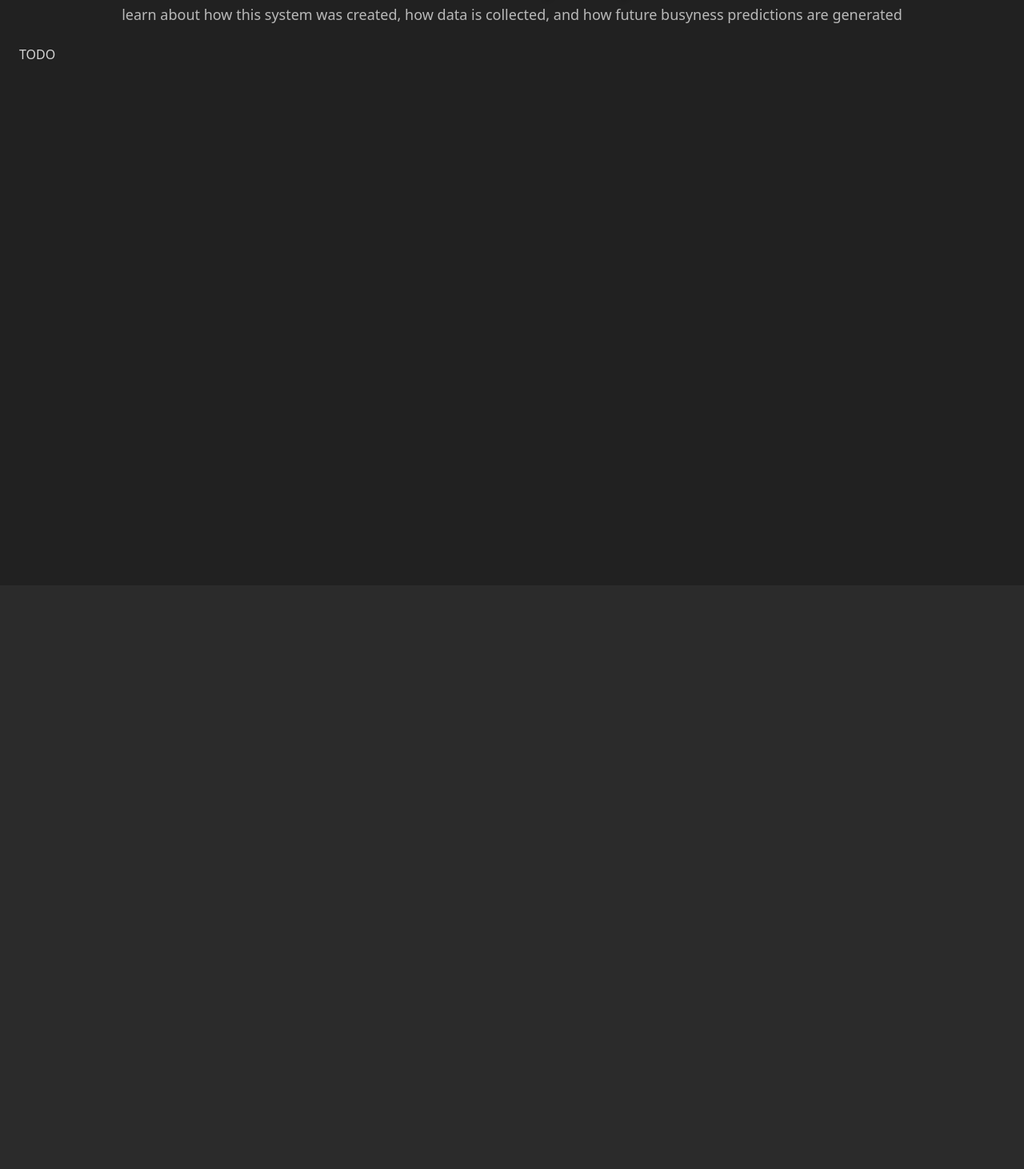
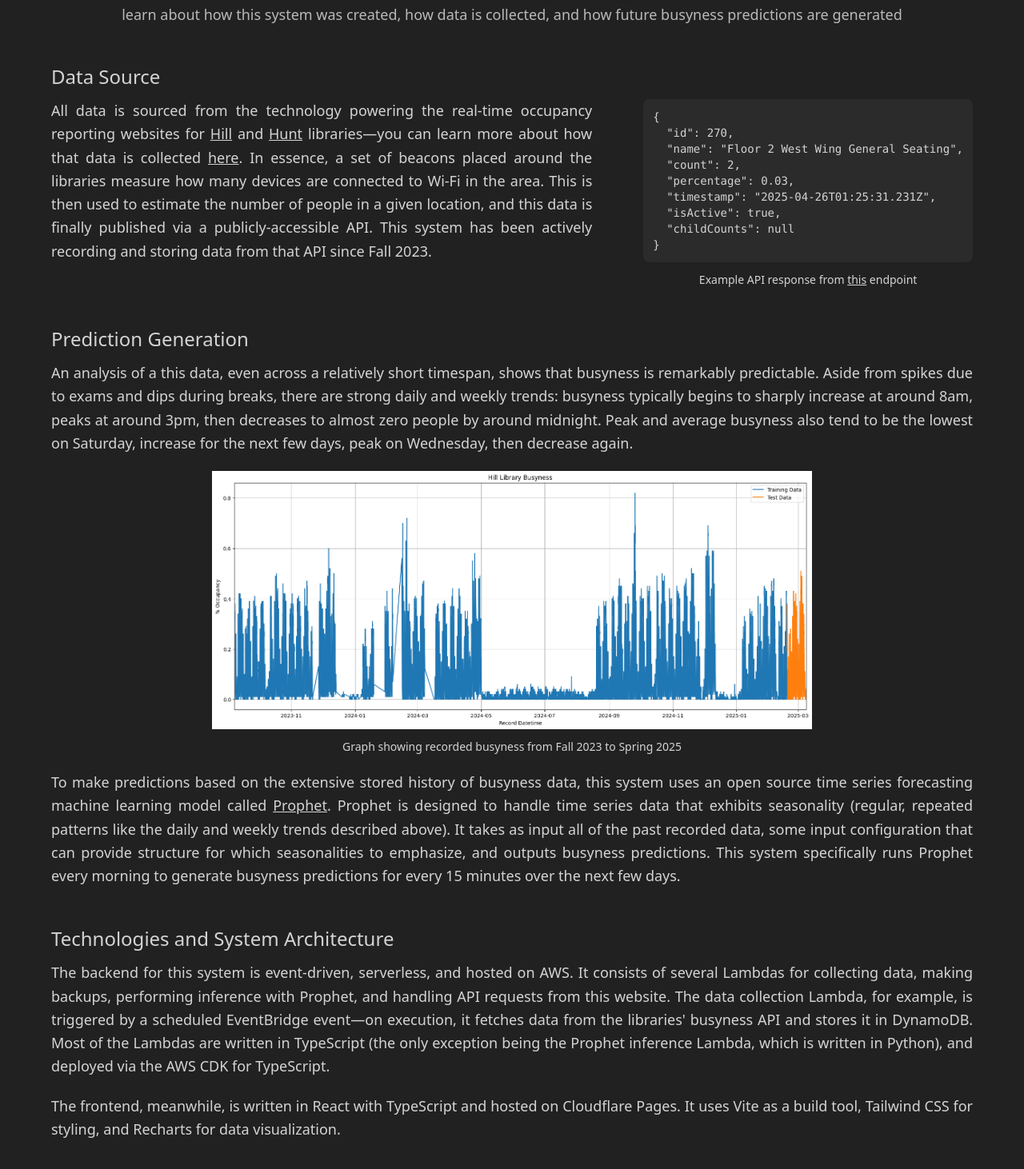
Before and after one commit to Brendon-Hablutzel/library_busyness_frontend, a React (Vite) app: page /about in a window 1280 px wide. Shown: the part 68-1530 px from the top of the page at 80% size. Before the commit the page ends 800 px from the top, so only its background shows below. Built offline with nearby package versions, Linux system fonts and the light colour scheme; no server answers.

Commit message:
finish about page

```diff
--- a/index.html
+++ b/index.html
@@ -4,6 +4,7 @@
     <meta charset="UTF-8" />
     <link rel="icon" type="image/svg+xml" href="/busyness.svg" />
     <meta name="viewport" content="width=device-width, initial-scale=1.0" />
+    <meta name="description" content="NC State Library Busyness - view current, past, and future occupancy data for the libraries at NC State University" />
     <title>NC State Library Busyness</title>
   </head>
   <body class="bg-bg-dark">
--- a/src/components/About.tsx
+++ b/src/components/About.tsx
@@ -1,7 +1,9 @@
+import busynessGraph from '../assets/busyness-graph.png'
+
 const About = () => {
   return (
-    <div className="min-h-[100vh] bg-bg-darkest text-text-light">
-      <div className="flex flex-col justify-between gap-4 lg:gap-6 p-4 lg:p-6">
+    <div className="min-h-[100vh] bg-bg-darkest text-text-light flex justify-center">
+      <div className="flex flex-col justify-between gap-10 lg:gap-12 p-4 lg:p-6 w-[100%] max-w-[1200px] mb-24">
         <div className="flex flex-col items-center text-center text-text-light">
           <h1 className="sm:py-2 lg:p-0 font-bold filter drop-shadow-header text-2xl sm:text-4xl 2xl:text-5xl text-center">
             NC State Library Busyness
@@ -11,7 +13,124 @@ const About = () => {
             predictions are generated
           </p>
         </div>
-        TODO
+        <div>
+          <h2 className="text-2xl font-medium mb-3">Data Source</h2>
+          <div className="flex flex-col lg:flex-row gap-5 lg:gap-16 justify-between">
+            <div className="leading-relaxed text-lg text-justify">
+              All data is sourced from the technology powering the real-time occupancy reporting
+              websites for{' '}
+              <a href="https://www.lib.ncsu.edu/busy-hill" target="_blank" className="underline">
+                Hill
+              </a>{' '}
+              and{' '}
+              <a href="https://www.lib.ncsu.edu/busy-hill" target="_blank" className="underline">
+                Hunt
+              </a>{' '}
+              libraries—you can learn more about how that data is collected{' '}
+              <a
+                href="https://www.lib.ncsu.edu/privacy#occuspace"
+                target="_blank"
+                className="underline"
+              >
+                here
+              </a>
+              . In essence, a set of beacons placed around the libraries measure how many devices
+              are connected to Wi-Fi in the area. This is then used to estimate the number of people
+              in a given location, and this data is finally published via a publicly-accessible API.
+              This system has been actively recording and storing data from that API since Fall
+              2023.
+            </div>
+            <div className="flex flex-col gap-3">
+              <code className="text-sm">
+                <pre className="bg-bg-dark p-3 w-fit rounded-lg">
+                  {'{'}
+                  <br />
+                  {'  '}"id": 270,
+                  <br />
+                  {'  '}"name": "Floor 2 West Wing General Seating",
+                  <br />
+                  {'  '}"count": 2,
+                  <br />
+                  {'  '}"percentage": 0.03,
+                  <br />
+                  {'  '}"timestamp": "2025-04-26T01:25:31.231Z",
+                  <br />
+                  {'  '}"isActive": true,
+                  <br />
+                  {'  '}"childCounts": null
+                  <br />
+                  {'}'}
+                </pre>
+              </code>
+              <div className="text-center text-sm">
+                Example API response from{' '}
+                <a
+                  href="https://www.lib.ncsu.edu/space-occupancy/realtime-data.php?id=266&library=hill"
+                  target="_blank"
+                  className="underline"
+                >
+                  this
+                </a>{' '}
+                endpoint
+              </div>
+            </div>
+          </div>
+        </div>
+        <div>
+          <h2 className="text-2xl font-medium mb-3">Prediction Generation</h2>
+          <div className="flex flex-col gap-5 justify-between">
+            <div className="leading-relaxed text-lg text-justify">
+              An analysis of a this data, even across a relatively short timespan, shows that
+              busyness is remarkably predictable. Aside from spikes due to exams and dips during
+              breaks, there are strong daily and weekly trends: busyness typically begins to sharply
+              increase at around 8am, peaks at around 3pm, then decreases to almost zero people by
+              around midnight. Peak and average busyness also tend to be the lowest on Saturday,
+              increase for the next few days, peak on Wednesday, then decrease again.
+            </div>
+            <div className="flex flex-col items-center justify-center gap-3">
+              <img
+                src={busynessGraph}
+                width={750}
+                alt="Graph showing recorded busyness from Fall 2023 to Spring 2025"
+              />
+              <div className="text-center text-sm">
+                Graph showing recorded busyness from Fall 2023 to Spring 2025
+              </div>
+            </div>
+            <div className="leading-relaxed text-lg text-justify">
+              To make predictions based on the extensive stored history of busyness data, this
+              system uses an open source time series forecasting machine learning model called{' '}
+              <a href="https://facebook.github.io/prophet/" target="_blank" className="underline">
+                Prophet
+              </a>
+              . Prophet is designed to handle time series data that exhibits seasonality (regular,
+              repeated patterns like the daily and weekly trends described above). It takes as input
+              all of the past recorded data, some input configuration that can provide structure for
+              which seasonalities to emphasize, and outputs busyness predictions. This system
+              specifically runs Prophet every morning to generate busyness predictions for every 15
+              minutes over the next few days.
+            </div>
+          </div>
+        </div>
+        <div>
+          <h2 className="text-2xl font-medium mb-3">Technologies and System Architecture</h2>
+          <div className="flex flex-col gap-5 justify-between">
+            <div className="leading-relaxed text-lg text-justify">
+              The backend for this system is event-driven, serverless, and hosted on AWS. It
+              consists of several Lambdas for collecting data, making backups, performing inference
+              with Prophet, and handling API requests from this website. The data collection Lambda,
+              for example, is triggered by a scheduled EventBridge event—on execution, it fetches
+              data from the libraries' busyness API and stores it in DynamoDB. Most of the Lambdas
+              are written in TypeScript (the only exception being the Prophet inference Lambda,
+              which is written in Python), and deployed via the AWS CDK for TypeScript.
+            </div>
+            <div className="leading-relaxed text-lg text-justify">
+              The frontend, meanwhile, is written in React with TypeScript and hosted on Cloudflare
+              Pages. It uses Vite as a build tool, Tailwind CSS for styling, and Recharts for data
+              visualization.
+            </div>
+          </div>
+        </div>
       </div>
     </div>
   )
--- a/src/components/Home.tsx
+++ b/src/components/Home.tsx
@@ -78,10 +78,10 @@ const LoadedLibraryComponent: React.FC<{
       <div className="lg:flex lg:justify-between pb-4">
         <div className="flex justify-between items-center flex-row lg:gap-5 xl:gap-10 2xl:gap-15 mb-4 lg:mb-0">
           <h3 className="text-3xl md:text-4xl lg:text-3xl xl:text-4xl 2xl:text-5xl">
-            <span className="font-semibold">{mostRecentCount}</span> people
+            <span className="font-medium">{mostRecentCount}</span> people
           </h3>
           <h3 className="text-3xl md:text-4xl lg:text-3xl xl:text-4xl 2xl:text-5xl">
-            <span className="font-semibold">
+            <span className="font-medium">
               {Math.round(100 * mostRecentHistoricalRecord.total.percent)}%
             </span>{' '}
             full
@@ -93,7 +93,7 @@ const LoadedLibraryComponent: React.FC<{
           >
             <div className="text-lg md:text-3xl lg:text-xl xl:text-2xl 2xl:text-3xl lg:px-1 xl:px-2">
               <span
-                className={`font-semibold ${nextHourPercentChange === undefined || nextHourPercentChange === 0 ? 'text-yellow-500' : nextHourPercentChange > 0 ? 'text-red-500' : 'text-green-500'}`}
+                className={`font-medium ${nextHourPercentChange === undefined || nextHourPercentChange === 0 ? 'text-yellow-500' : nextHourPercentChange > 0 ? 'text-red-500' : 'text-green-500'}`}
               >
                 {nextHourPercentChange === undefined || nextHourPercentChange === 0
                   ? 'no change'
@@ -107,7 +107,7 @@ const LoadedLibraryComponent: React.FC<{
           >
             <div className="text-lg md:text-3xl lg:text-xl xl:text-2xl 2xl:text-3xl lg:px-1 xl:px-2">
               <span
-                className={`font-semibold ${lastDayPercentChange === undefined || lastDayPercentChange === 0 ? 'text-yellow-500' : lastDayPercentChange > 0 ? 'text-red-500' : 'text-green-500'}`}
+                className={`font-medium ${lastDayPercentChange === undefined || lastDayPercentChange === 0 ? 'text-yellow-500' : lastDayPercentChange > 0 ? 'text-red-500' : 'text-green-500'}`}
               >
                 {lastDayPercentChange === undefined || lastDayPercentChange === 0
                   ? 'no change'
```
Also changed, not shown: src/assets/busyness-graph.png (added).
